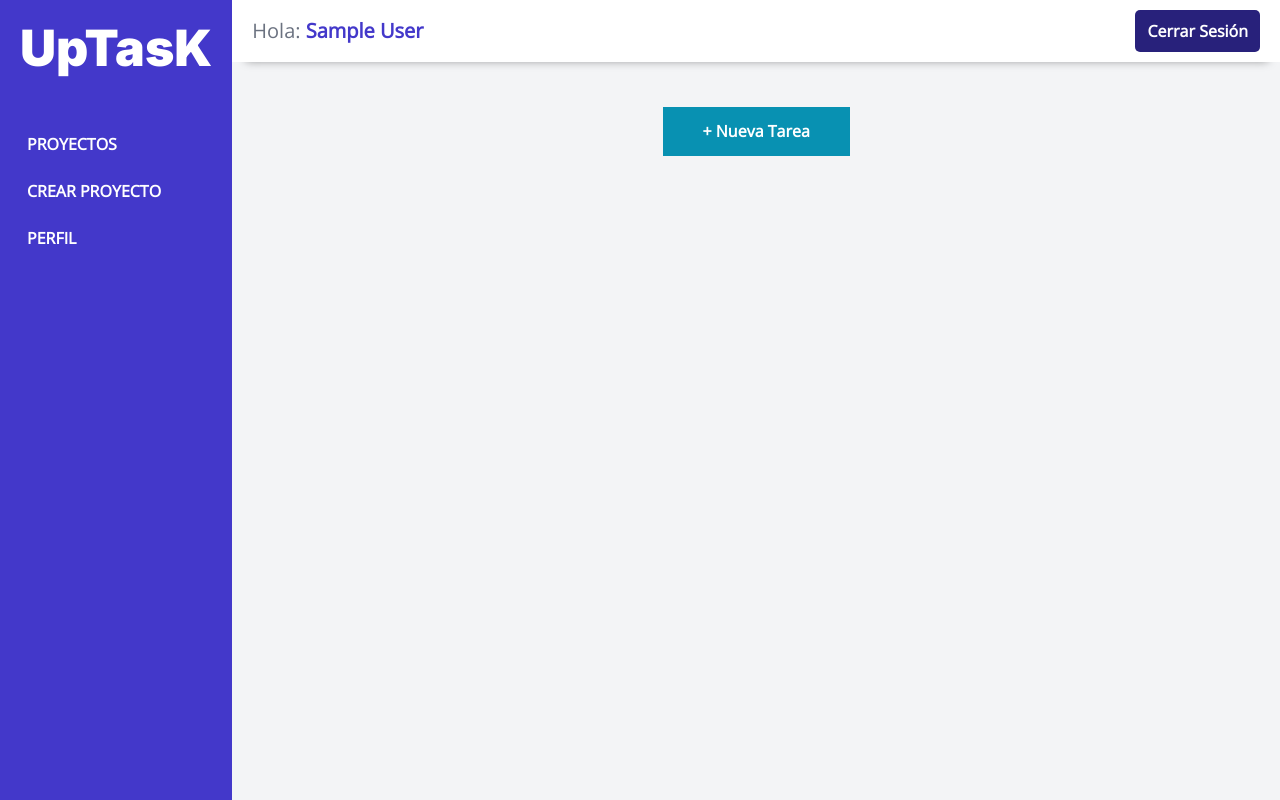
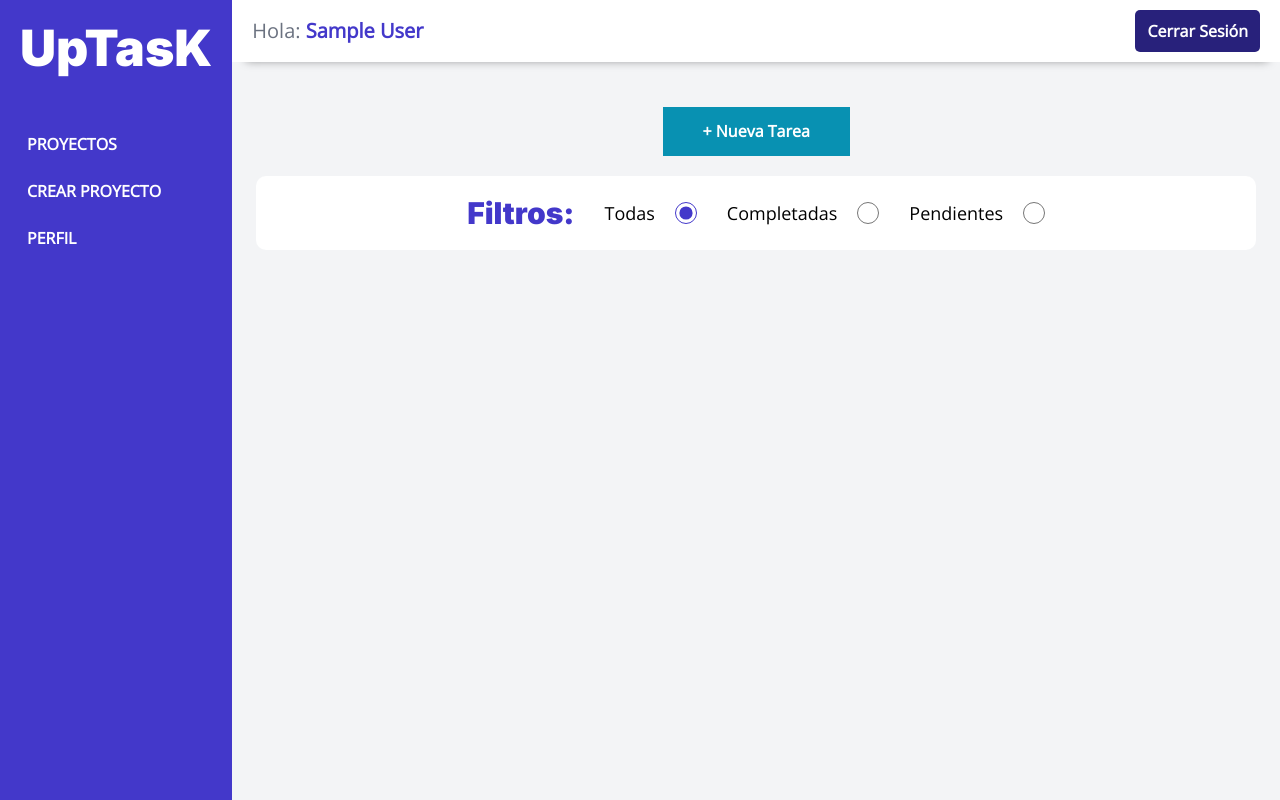
Before and after one commit to dvrvk/UpTask_MVC, a PHP site: the page made by views/dashboard/proyecto.php in a window 1280 px wide. Run offline with PHP 8.4, Linux system fonts and the light colour scheme; the template is opened without the code that fills it, so the values that code supplies are empty; the visitor is signed in with stand-in values (Sample User, id 1).

Commit message:
Dia 29 sept

```diff
--- a/src/scss/base/_globales.scss
+++ b/src/scss/base/_globales.scss
@@ -20,9 +20,15 @@ body {
     margin: 0 auto;
 }
 .contenedor-sm {
+    max-width: 70rem;
+    margin: 0 auto;
+}
+
+.contenedor-l {
     max-width: 100rem;
     margin: 0 auto;
 }
+
 a {
     text-decoration: none;
 }
--- a/src/scss/componentes/_alertas.scss
+++ b/src/scss/componentes/_alertas.scss
@@ -21,3 +21,12 @@
     }
 
 }
+
+.swal2-popup {
+    &.swal2-modal {
+        &.swal2-show {
+            font-size: 1.8rem;
+
+        }
+    }
+}
--- /dev/null
+++ b/src/scss/dashboard/_filtros.scss
@@ -0,0 +1,48 @@
+@use 'base/variables' as v;
+@use 'base/mixins' as m;
+
+.filtros {
+    background-color: v.$blanco;
+    margin-top: 2rem;
+    border-radius: 1rem;
+    padding: 2rem;
+    display: flex;
+    justify-content: center;
+    .filtros-inputs {
+        @include m.tablet {
+            display: flex;
+            align-items: center;
+            gap: 3rem;
+        }
+    }
+
+    h2 {
+        color: v.$indigo;
+        font-size: 3rem;
+        @include m.tablet {
+            margin: 0;
+        }
+    }
+
+    label {
+        font-size: 1.8rem;
+    }
+
+    .campo {
+        margin-bottom: 2rem;
+        display: flex;
+        justify-content: center;
+        align-items: center;
+        gap: 2rem;
+
+        @include m.tablet {
+            margin-bottom: 0;
+        }
+    }
+
+    input[type='radio'] {
+        accent-color: v.$indigo;
+        width: 2.2rem;
+        height: 2.2rem;
+    }
+}
--- a/src/scss/dashboard/_index.scss
+++ b/src/scss/dashboard/_index.scss
@@ -4,3 +4,4 @@
 @forward 'proyectos';
 @forward 'tareas';
 @forward 'modal';
+@forward 'filtros';
--- a/views/dashboard/proyecto.php
+++ b/views/dashboard/proyecto.php
@@ -1,21 +1,42 @@
 <?php include_once __DIR__ . '/header-dashboard.php'; ?>
 
-    <div class="contenedor-sm">
+    <div class="contenedor-l">
         <div class="contenedor-nueva-tarea">
             <button type="button" class="agregar-tarea" id="agregar-tarea">
                 &#43; Nueva Tarea
             </button>
         </div>
 
-        <ul id="listado-tareas" class="listado-tareas">
+        <div class="filtros" id="filtos">
+            <div class="filtros-inputs">
+                <h2>Filtros: </h2>
 
-        </ul>
+                <div class="campo">
+                    <label for="todas">Todas</label>
+                    <input type="radio" name="filtro" id="todas" value="" checked>
+                </div>
+
+                <div class="campo">
+                    <label for="completadas">Completadas</label>
+                    <input type="radio" name="filtro" id="completadas" value="1">
+                </div>
+
+                <div class="campo">
+                    <label for="pendientes">Pendientes</label>
+                    <input type="radio" name="filtro" id="pendientes" value="0">
+                </div>
+            </div>
+
+        </div>
+
+        <ul id="listado-tareas" class="listado-tareas"></ul>
 
     </div>
 <?php include_once __DIR__ . '/footer-dashboard.php'; ?>
 
 <?php
 $script = '
+    <script src="//cdn.jsdelivr.net/npm/sweetalert2@11"></script>
     <script src="build/js/tareas.js"></script>
 '
 ?>
```
Also changed, not shown: controllers/TareaController.php (+25 -0 lines), src/js/tareas.js (+136 -32 lines), public/build/css/app.css, public/build/js/tareas.js, 1 other file.
